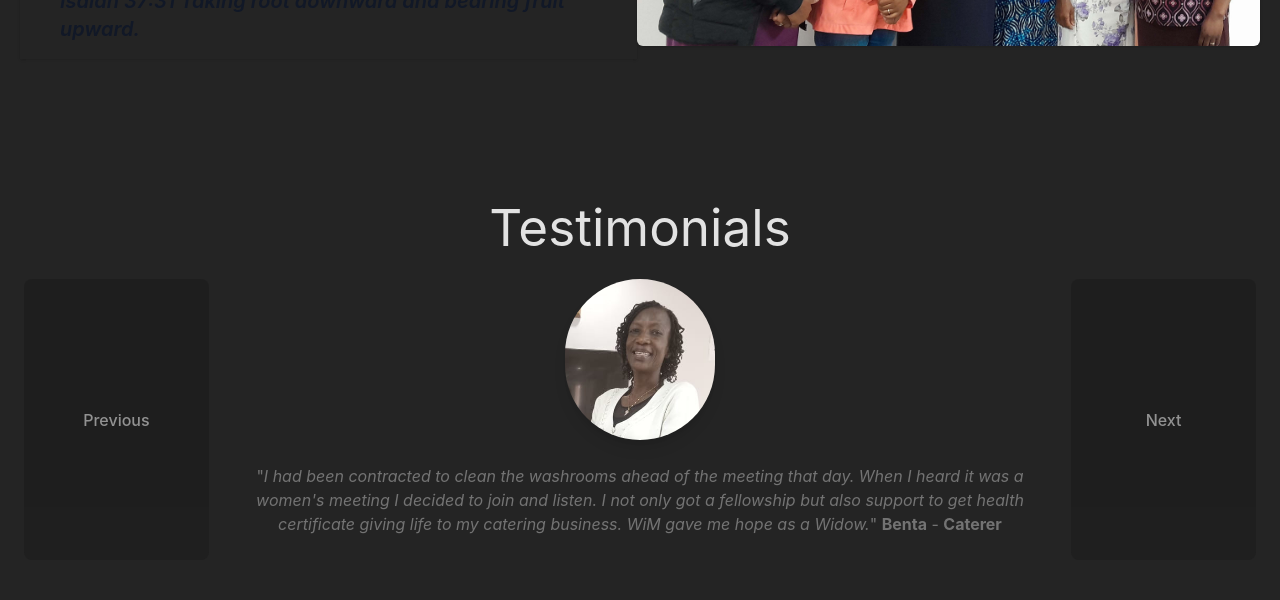
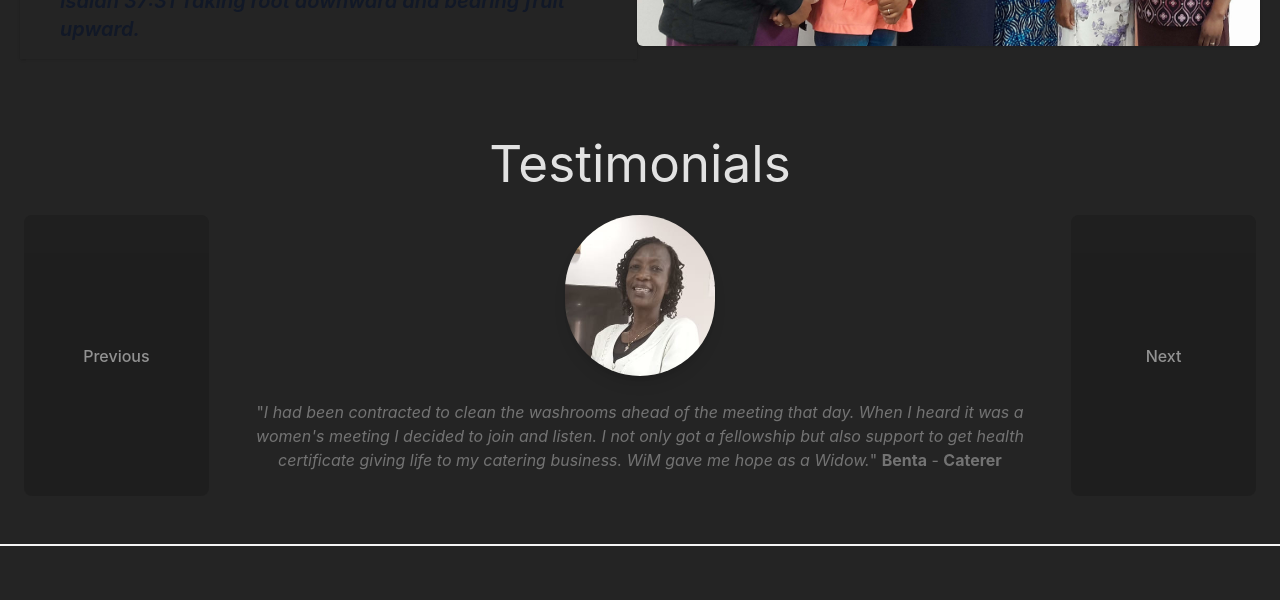
Before and after one commit to NewtonMutugi/wim-site, a React (Vite) app: page / in a window 1280 px wide. Shown: the part 1780-2380 px from the top of the page. Built offline with nearby package versions, Linux system fonts and the light colour scheme; what tailwindcss-animated would draw is missing.

Commit message:
Fixed minor padding issues

```diff
--- a/src/components/TestimonialsCarousel.jsx
+++ b/src/components/TestimonialsCarousel.jsx
@@ -42,8 +42,8 @@ const TestimonialsCarousel = () => {
   }, [activeIndex]);
 
   return (
-    <div className="container my-24 mx-auto md:px-6">
-      <section className="mb-32 text-center">
+    <div className="container my-8 mx-auto md:px-6">
+      <section className="mb-8 text-center">
         <h1 className="flex justify-center">Testimonials</h1>
         <br />
         <div className="relative">
```
